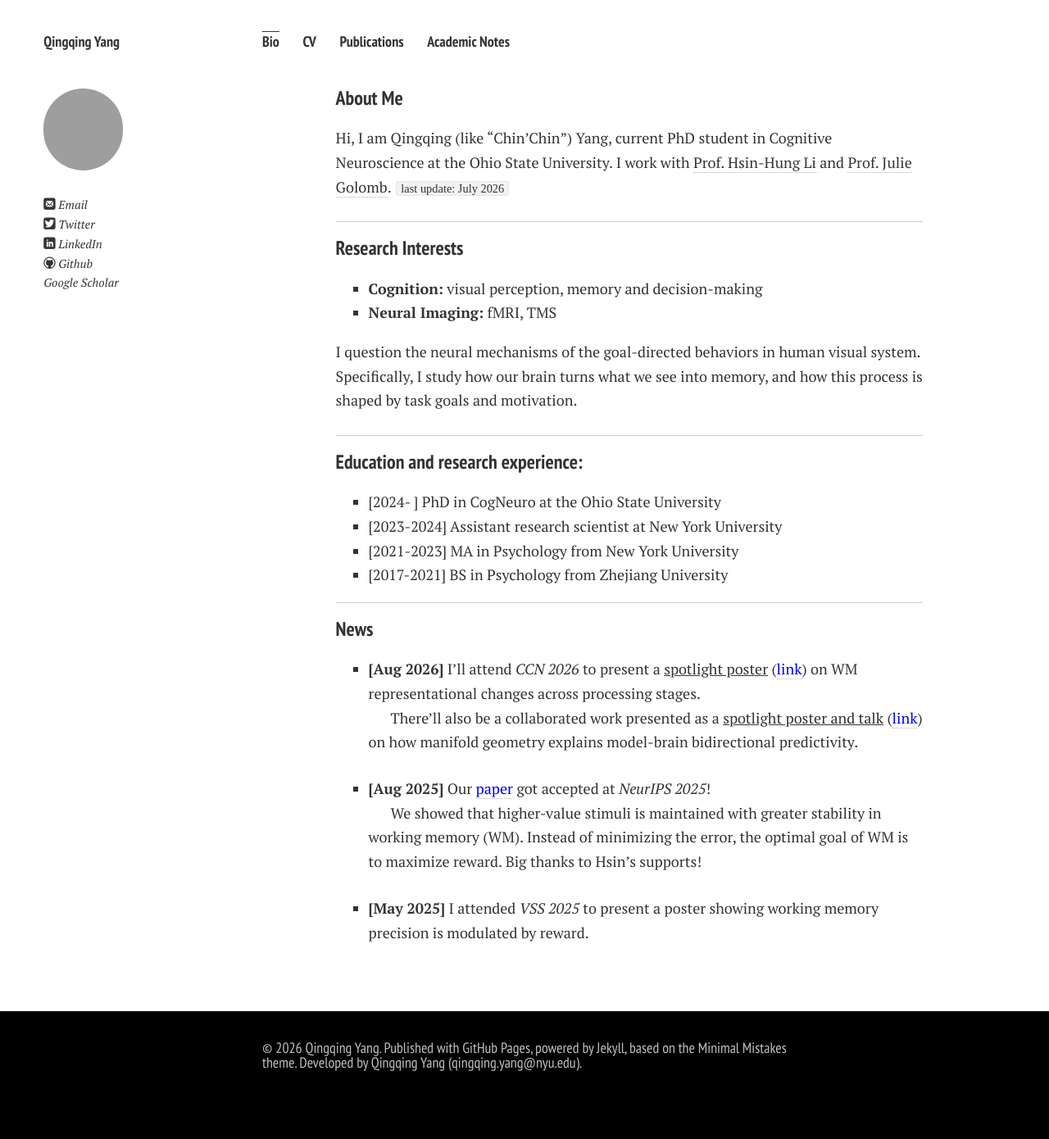
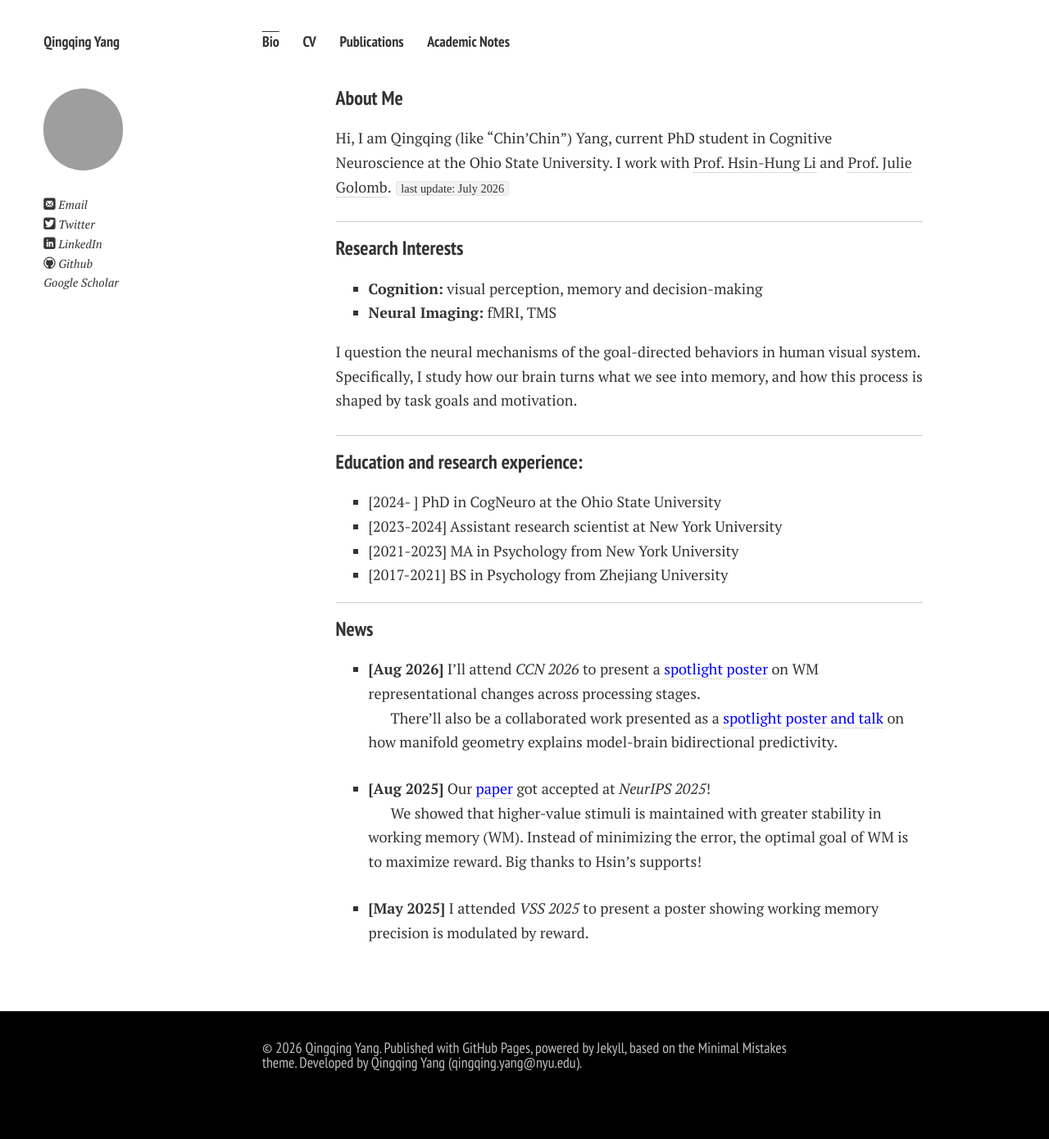
Before and after one commit to Qingqing-Yang-177/Qingqing-Yang-177.github.io, a Jekyll site: the page built from index.md, in a window 1280 px wide. Shown: the whole page at 82% size. Built offline with Jekyll 4.4.1, drawn with Linux system fonts in a browser that asks for light colours; nearby versions of some CDN libraries; comment, search, counter and statistics services are not loaded; a style sheet for code colours, icons or effects is not loaded; our own code applies the rules of GitHub Pages for plain Markdown files.

Commit message:
Update index.md

```diff
--- a/index.md
+++ b/index.md
@@ -22,9 +22,9 @@ I question the neural mechanisms of the goal-directed behaviors in human visual
 
 ---
 ### News
-- **[Aug 2026]** I'll attend *CCN 2026* to present a <u>spotlight poster</u> (<a href="https://openreview.net/pdf?id=Da6XaUvXu7" style="color: blue;">link</a>) on WM representational changes across processing stages.
+- **[Aug 2026]** I'll attend *CCN 2026* to present a <a href="https://openreview.net/pdf?id=Da6XaUvXu7" style="color: blue;">spotlight poster</a> on WM representational changes across processing stages.
 
-  There'll also be a collaborated work presented as a <u>spotlight poster and talk</u> (<a href="https://openreview.net/pdf?id=QruHiieHAG" style="color: blue;">link</a>) on how manifold geometry explains model-brain bidirectional predictivity.
+  There'll also be a collaborated work presented as a <a href="https://openreview.net/pdf?id=QruHiieHAG" style="color: blue;">spotlight poster and talk</a> on how manifold geometry explains model-brain bidirectional predictivity.
 - **[Aug 2025]** Our <a href="https://proceedings.neurips.cc/paper_files/paper/2025/file/534de24424a5056682502acd1fccb005-Paper-Conference.pdf" style="color: blue;"> paper</a> got accepted at *NeurIPS 2025*!
 
   We showed that higher-value stimuli is maintained with greater stability in working memory (WM). Instead of minimizing the error, the optimal goal of WM is to maximize reward. Big thanks to Hsin's supports!
```
